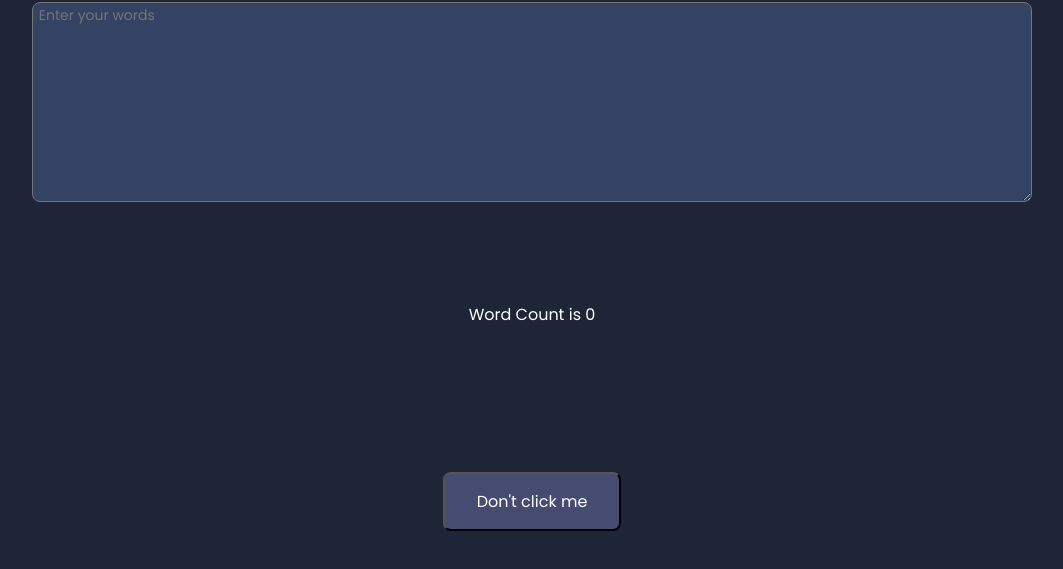
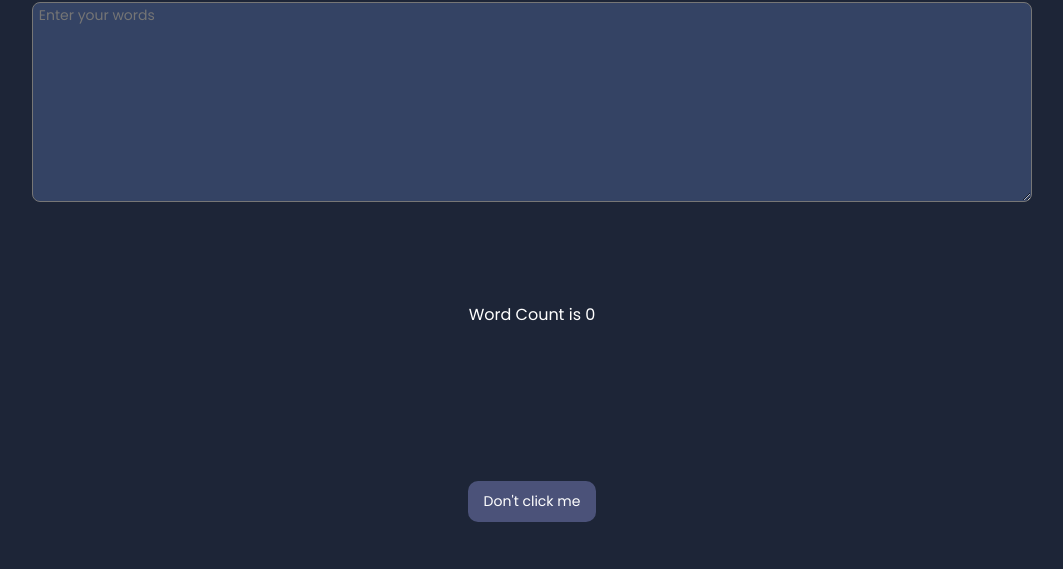
Before and after one commit to thisisnotdevin/word-counter, a plain HTML site: page word-counter/index.html in a window 1280 px wide. Shown: the part 89-658 px from the top of the page, without its empty margins (108-1171 px from the left). Drawn offline with Linux system fonts and the light colour scheme.

Commit message:
added style :)

```diff
--- a/word-counter/style.css
+++ b/word-counter/style.css
@@ -5,40 +5,39 @@
 * {
     box-sizing: border-box;
 }
+
 body {
   background-color: #1D2537;
   font-family: "Poppins", sans-serif;
   margin: 0;
 }
+
 h1 {
   color: aliceblue;
 }
+
 header {
   background-color: #373b69;
   display: flex;
   justify-content: flex-end;
   padding: 1rem;
 }
+
 .vertical-center {
     margin: 0;
     position: absolute;
     top: 50%;
     -ms-transform: translateY(-50%);
     transform: translateY(-50%);
-  }
+}
+
 .head {
   display: flex;
   justify-content: center;
   align-items: center;
 
 }
-.button2 {
-    display: flex;
-    justify-content: center;
-    align-items: center;
 
-
-}
 .textbox {
   display: flex;
   justify-content: center;
@@ -47,18 +46,22 @@ header {
 
 
 }
+
 .btn1 {
-  background-color: #464C70;
-  color: white;
-  padding: 15px 32px;
+  background-color: #4b5279;
+  border-radius: 10px;
+  border-style: none;
+  color: #FFFFFF;
+  cursor: pointer;
+  font-family: "Poppins", sans-serif;
+  font-size: 14px;
+  padding: 10px 16px;
+  position: relative;
   text-align: center;
-  text-decoration: none;
-  font-family: 'Poppins', sans-serif;
-  font-size: 16px;
-  border-radius: 8px;
 
 }
-.btn1:hover {
+.btn1:hover,
+.btn1:focus {
   background-color: #3e4464;
 }
 
@@ -70,6 +73,7 @@ header {
   height: 200px;
 
 }
+
 .text-box{
   height: 200px;
   width: 1000px;
@@ -79,9 +83,11 @@ header {
   font-family: 'Poppins', sans-serif;
   font-size: 14px;
 }
+
 .counter {
   text-align: center;
   padding: 100px;
   height: 200px;
   color: white;
+
 }
```
